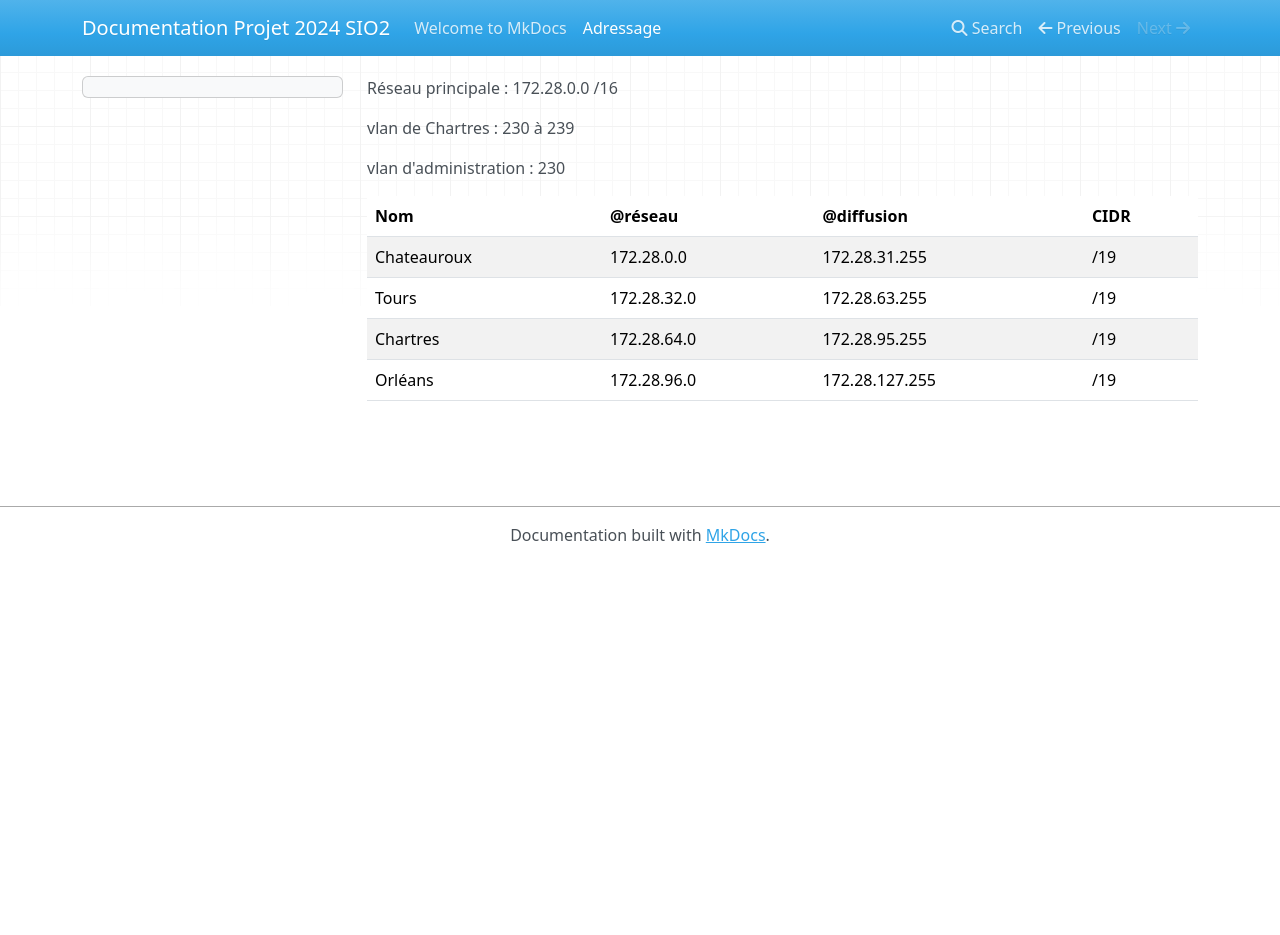
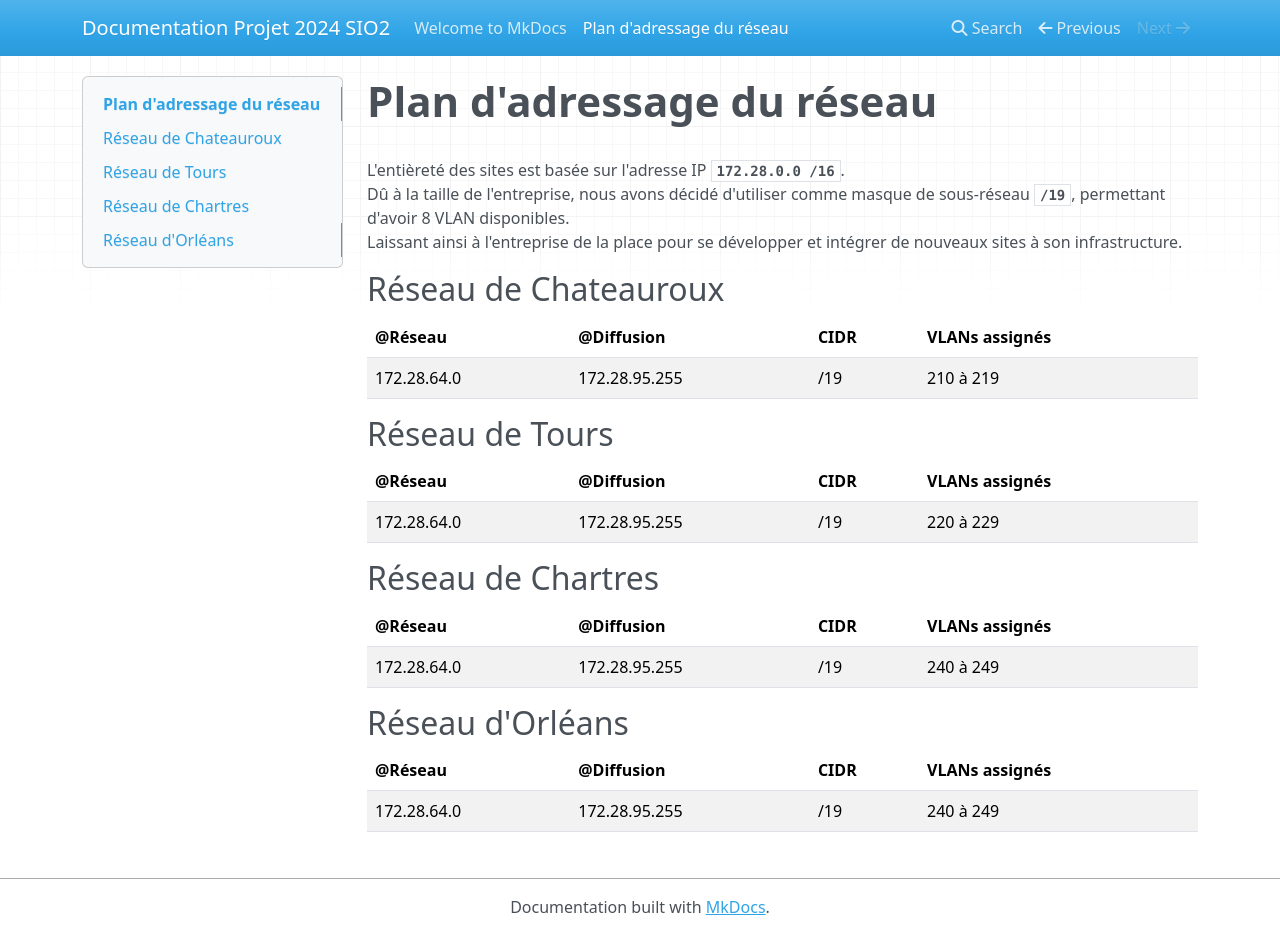
Before and after one commit to ThibaultT28000/Doc_2024_Chartres_SIO2, an MkDocs documentation site: the page built from docs/adressage.md, in a window 1280 px wide and 935 px high. Built offline with MkDocs 1.6.1, drawn with Linux system fonts in a browser that asks for light colours; nearby versions of some CDN libraries.

Commit message:
Modif doc Adressage

```diff
--- a/docs/adressage.md
+++ b/docs/adressage.md
@@ -1,16 +1,31 @@
+# **Plan d'adressage du réseau**
+<br />
+L'entièreté des sites est basée sur l'adresse IP **`172.28.0.0 /16`**.
+<br />
+Dû à la taille de l'entreprise, nous avons décidé d'utiliser comme masque de sous-réseau **`/19`**, permettant d'avoir 8 VLAN disponibles.
+<br />
+Laissant ainsi à l'entreprise de la place pour se développer et intégrer de nouveaux sites à son infrastructure.
 
-Réseau principale : 172.28.0.0 /16
+## **Réseau de Chateauroux**
 
-vlan de Chartres  : 230 à 239
+| @Réseau | @Diffusion | CIDR |  VLANs assignés |
+|----------|--------|----------------|----------------------|
+|172.28.64.0 | 172.28.95.255 | /19 | 210 à 219 |
 
-vlan d'administration : 230
+## **Réseau de Tours**
 
+| @Réseau | @Diffusion | CIDR |  VLANs assignés |
+|----------|--------|----------------|----------------------|
+|172.28.64.0 | 172.28.95.255 | /19 | 220 à 229 |
 
+## **Réseau de Chartres**
 
+| @Réseau | @Diffusion | CIDR |  VLANs assignés |
+|----------|--------|----------------|----------------------|
+|172.28.64.0 | 172.28.95.255 | /19 | 240 à 249 |
 
-| Nom | @réseau | @diffusion | CIDR |
-|----------|----------|----------|----------|
-| Chateauroux | 172.28.0.0   | 172.28.31.255  | /19  |
-| Tours       | 172.28.32.0  | 172.28.63.255  | /19  |
-| Chartres    | 172.28.64.0  | 172.28.95.255  | /19  |
-| Orléans     | 172.28.96.0  | 172.28.127.255 | /19  |
+## **Réseau d'Orléans**
+
+| @Réseau | @Diffusion | CIDR |  VLANs assignés |
+|----------|--------|----------------|----------------------|
+|172.28.64.0 | 172.28.95.255 | /19 | 240 à 249 |
```
